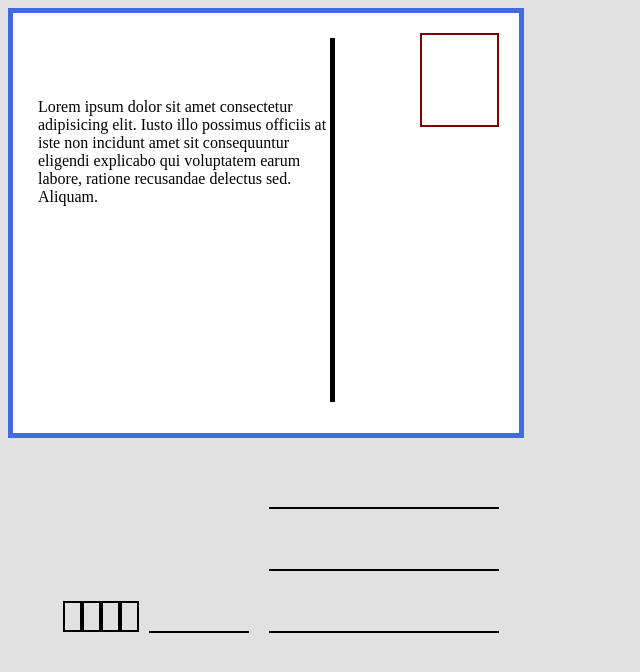
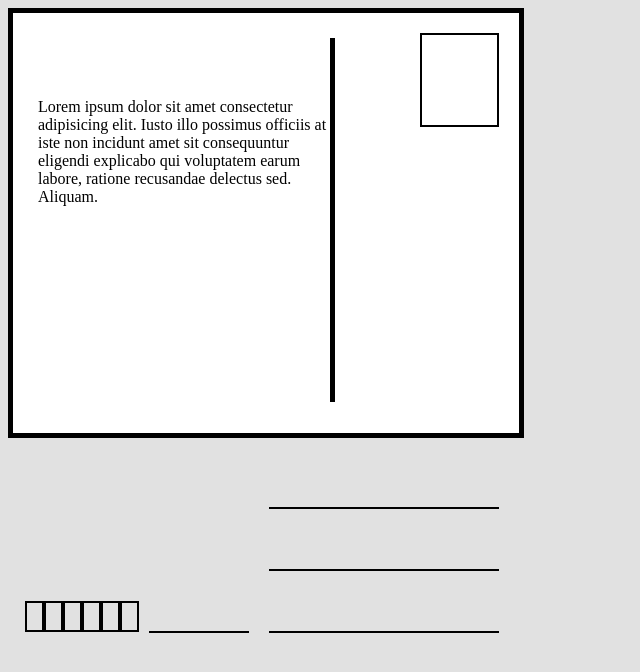
Before and after one commit to abdoul21/carte-postal, a plain HTML site: page carte postale/index.html in a window 1280 px wide. Shown: the whole page, without its empty margins (0-640 px from the left). Drawn offline with Linux system fonts and the light colour scheme.

Commit message:
Add files via upload

```diff
--- a/carte postale/index.html
+++ b/carte postale/index.html
@@ -26,6 +26,8 @@
         <div class="carrer"></div>
         <div class="carrer"></div>
         <div class="carrer"></div>
+        <div class="carrer"></div>
+        <div class="carrer"></div>
     </div>
 </body>
 
--- a/carte postale/style.css
+++ b/carte postale/style.css
@@ -8,7 +8,7 @@ body{
     padding: 10px;
     width: 38%;
     height: 400px;
-    border: 5px solid royalblue ;
+    border: 5px solid black;
     background-color: #ffffff;
 
 
@@ -29,7 +29,7 @@ margin:15px;
     width: 75px;
     height: 90px;
     float: right;
-    border: 2px solid maroon;
+    border: 2px solid black;
 }
 .text{
     margin-top: 60px;
```
